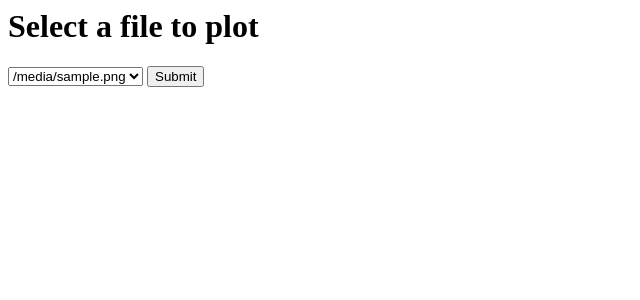
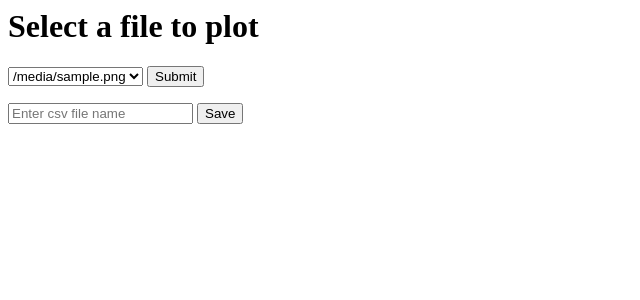
Before and after one commit to mimus-assa/hft_plot, a Flask app: template templates/plot.html in a window 1280 px wide. Shown: the top 300 px of the page, without its empty margins (0-640 px from the left). Run offline with Flask 2, Linux system fonts and the light colour scheme; the template is opened without the code that fills it: most values are stand-ins (such as "Sample title", 1, 10 or a date in 2020); some libraries are stand-ins or nearby versions.

Commit message:
save buttons and red dot

```diff
--- a/templates/plot.html
+++ b/templates/plot.html
@@ -2,20 +2,32 @@
 <html>
     <head>
         <title>Interactive Plot</title>
+        <!-- This script tag is used to include the plotly library -->
         <script src="https://cdn.plot.ly/plotly-latest.min.js"></script>
     </head>
     <body>
         <h1>Select a file to plot</h1>
+        <!-- This form is used to submit the file chosen by the user to the plot route -->
         <form action="/plot" method="POST">
             <select name="file">
                 {% for file in files %}
+<!-- This loop is used to populate the list with the available files -->
                     <option value="{{ file }}">{{ file }}</option>
                 {% endfor %}
             </select>
+            <!-- This button is used to submit the form -->
             <input type="submit" value="Submit">
         </form>
+        <!-- This div is used to contain the plotly plot -->
         <div id="plotly"></div>
+        <!-- This input is used to enter the name of the csv file to save the timestamps -->
+        <input type="text" id="filename" placeholder="Enter csv file name">
+        <!-- This button is used to submit the timestamps to the server -->
+        <input type="submit" value="Save" onclick="saveTimestamps()">
         <script>
+            // List to store the timestamps clicked on the plot
+            var timestamps = [];
+            <!-- This script is used to create the plotly plot from the data -->
             var data = {{ df|tojson }};
             var trace = {
                 x: Object.values(data.datetime),
@@ -34,7 +46,45 @@
                 },
                 dragmode: 'pan'
             };
+            // Create the plotly plot
             Plotly.newPlot('plotly', [trace], layout);
+            // Add a listener to detect when the user clicks on the plot
+            document.getElementById('plotly').on('plotly_click', function(data){
+                // Retrieve the x and y coordinates of the click
+                var x = data.points[0].x;
+                var y = data.points[0].y;
+                // Add the timestamp to the list
+                timestamps.push(x);
+                // Create a trace with a single point to highlight the clicked timestamp
+                var newTrace = {
+                    x: [x],
+                    y: [y],
+                    type: 'scatter',
+                    mode: 'markers',
+                    marker: {
+                        color: 'red'
+                    }
+                };
+                // Add the trace to the plot
+                Plotly.addTraces('plotly', newTrace);
+            });
+            // Function to send the timestamps to the server
+            function saveTimestamps() {
+                // Retrieve the filename entered by the user
+                var filename = document.getElementById('filename').value;
+                // Create a new http request
+                var xhttp = new XMLHttpRequest();
+                // Add a listener to detect when the response from the server is received
+                xhttp.onreadystatechange = function() {
+                    if (this.readyState == 4 && this.status == 200) {
+                       alert("Data saved!");
+                    }
+                };
+                // Send the request to the server
+                xhttp.open("POST", "/savetimestamps", true);
+                xhttp.setRequestHeader("Content-type", "application/x-www-form-urlencoded");
+                xhttp.send("timestamps=" + JSON.stringify(timestamps) + "&filename=" + filename);
+            }
         </script>
     </body>
   </html>
```
